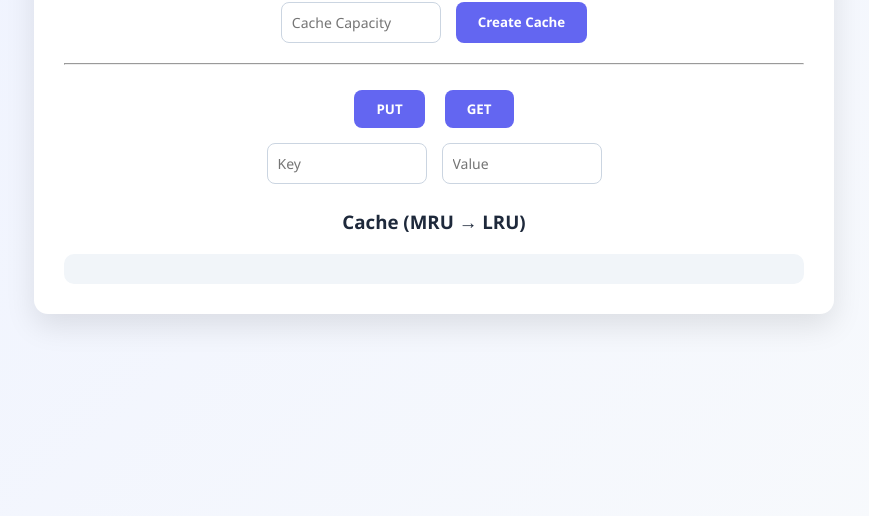
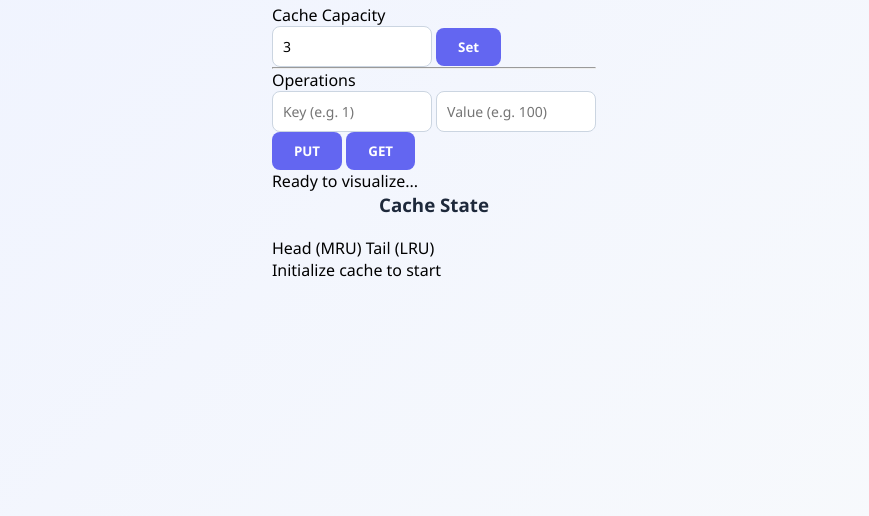
Before and after one commit to Yasasvi2006/LRU-Visualizer, a plain HTML site: page index.html in a window 1280 px wide. Shown: the part 284-800 px from the top of the page, without its empty margins (206-1075 px from the left). Drawn offline with Linux system fonts and the light colour scheme.

Commit message:
Update index.html

```diff
--- a/index.html
+++ b/index.html
@@ -1,42 +1,59 @@
 <!DOCTYPE html>
-<html>
+<html lang="en">
 <head>
+    <meta charset="UTF-8">
+    <meta name="viewport" content="width=device-width, initial-scale=1.0">
     <title>LRU Cache Visualizer</title>
     <link rel="stylesheet" href="style.css">
+    <link href="https://fonts.googleapis.com/css2?family=Inter:wght@400;600;800&display=swap" rel="stylesheet">
 </head>
 <body>
-<body>
-  <div class="container">
+    <div class="app-container">
+        <aside class="sidebar">
             <h2>LRU Cache Visualizer</h2>
 
-    <!-- Capacity -->
-    <div class="controls">
-      <input id="capacity" type="number" placeholder="Cache Capacity">
-      <button onclick="createCache()">Create Cache</button>
+            <div class="control-group">
+                <label>Cache Capacity</label>
+                <div class="input-row">
+                    <input id="capacity" type="number" value="3" min="1">
+                    <button onclick="createCache()" class="btn-primary">Set</button>
+                </div>
             </div>
 
             <hr>
 
-    <!-- PUT / GET section -->
-    <div class="actions">
-      <div class="buttons">
-        <button onclick="putKey()">PUT</button>
-        <button onclick="getKey()">GET</button>
+            <div class="control-group">
+                <label>Operations</label>
+                <div class="input-stack">
+                    <input id="key" type="text" placeholder="Key (e.g. 1)">
+                    <input id="value" type="text" placeholder="Value (e.g. 100)">
+                    <div class="button-row">
+                        <button onclick="putKey()" class="btn-put">PUT</button>
+                        <button onclick="getKey()" class="btn-get">GET</button>
                     </div>
-
-      <!-- numbers BELOW buttons -->
-      <div class="inputs">
-        <input id="key" placeholder="Key">
-        <input id="value" placeholder="Value">
                 </div>
             </div>
 
-    <h3>Cache (MRU → LRU)</h3>
-    <div id="cache" class="cache"></div>
+            <div id="status-message" class="status-box">
+                Ready to visualize...
+            </div>
+        </aside>
+
+        <main class="visualization-area">
+            <header class="viz-header">
+                <h3>Cache State <span id="capacity-display"></span></h3>
+                <div class="legend">
+                    <span class="legend-item"><span class="dot head"></span> Head (MRU)</span>
+                    <span class="legend-item"><span class="dot tail"></span> Tail (LRU)</span>
+                </div>
+            </header>
+
+            <div id="cache" class="cache-canvas">
+                <p class="empty-msg">Initialize cache to start</p>
+            </div>
+        </main>
     </div>
 
     <script src="script.js"></script>
 </body>
-
-</body>
 </html>
```
Lines whose indentation alone changed are shown as unchanged.
